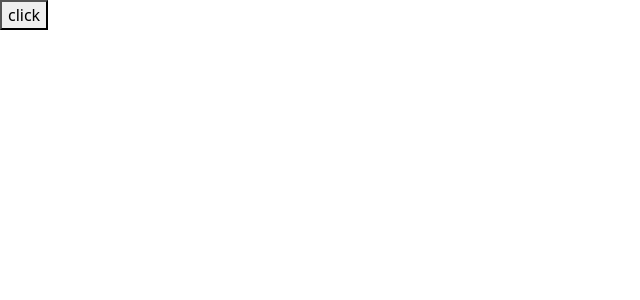
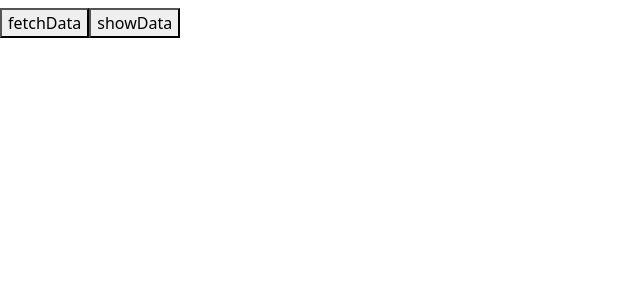
Before and after one commit to ishanrana363/ReactJsHook, a React (Vite) app: page / in a window 1280 px wide. Shown: the top 300 px of the page, without its empty margins (0-640 px from the left). Built offline with nearby package versions, Linux system fonts and the light colour scheme.

Commit message:
useRef Caching Expensive Computation

```diff
--- a/src/App.jsx
+++ b/src/App.jsx
@@ -1,10 +1,12 @@
 // import UseRef from "./Component/UseRef";
 // import Setattribute from './Component/Setattribute';
+
+import CachingExpensive from "./Component/CachingExpensive";
 
 // import UseRefCSS from "./Component/UseRefCSS";
 
 // import UseRefInput from "./Component/UseRefInput";
-import UseRefpersists from './Component/UseRefpersists';
+// import UseRefpersists from './Component/UseRefpersists';
 
 const App = () => {
   return (
@@ -13,7 +15,8 @@ const App = () => {
       {/* <Setattribute/> */}
       {/* <UseRefInput/> */}
       {/* <UseRefCSS/> */}
-      <UseRefpersists/>
+      {/* <UseRefpersists/> */}
+      <CachingExpensive/>
     </div>
   );
 };
--- /dev/null
+++ b/src/Component/CachingExpensive.jsx
@@ -0,0 +1,45 @@
+import { useRef } from "react";
+
+const CachingExpensive = () => {
+    const apiData = useRef(null)
+    const showDataApi = useRef()
+    const fetchData = async () =>{
+        let result = await  fetch("https://dummyjson.com/products")
+        apiData.current = await result.json()
+    }
+    const showData = () =>{
+        showDataApi.current.innerHTML = JSON.stringify(apiData.current)
+    }
+    return (
+        <div>
+            <h1 ref={showDataApi} ></h1>
+            <button onClick={fetchData} >fetchData</button>
+            <button onClick={showData} >showData</button>
+        </div>
+    );
+};
+
+export default CachingExpensive;
+
+// import { useRef } from 'react';
+
+// const CachingExpensive = () => {
+//     let apiData = useRef(null);
+//     let showApiData = useRef()
+//     const fetchData = async ()=>{
+//         let result = await fetch("https://dummyjson.com/products")
+//         apiData.current = await result.json()
+//     }
+//     const showData = () =>{
+//         showApiData.innerText = JSON.stringify(apiData.current)
+//     }
+//     return (
+//         <div>
+//             <p ref={(d)=> showApiData=d} ></p>
+//             <button onClick={fetchData} >fetchData</button>
+//             <button onClick={showData} >showData</button>
+//         </div>
+//     );
+// };
+
+// export default CachingExpensive;
```
Also changed, not shown: src/Component/UseRefCachingExCmpu.jsx (added, +11 -0 lines).
